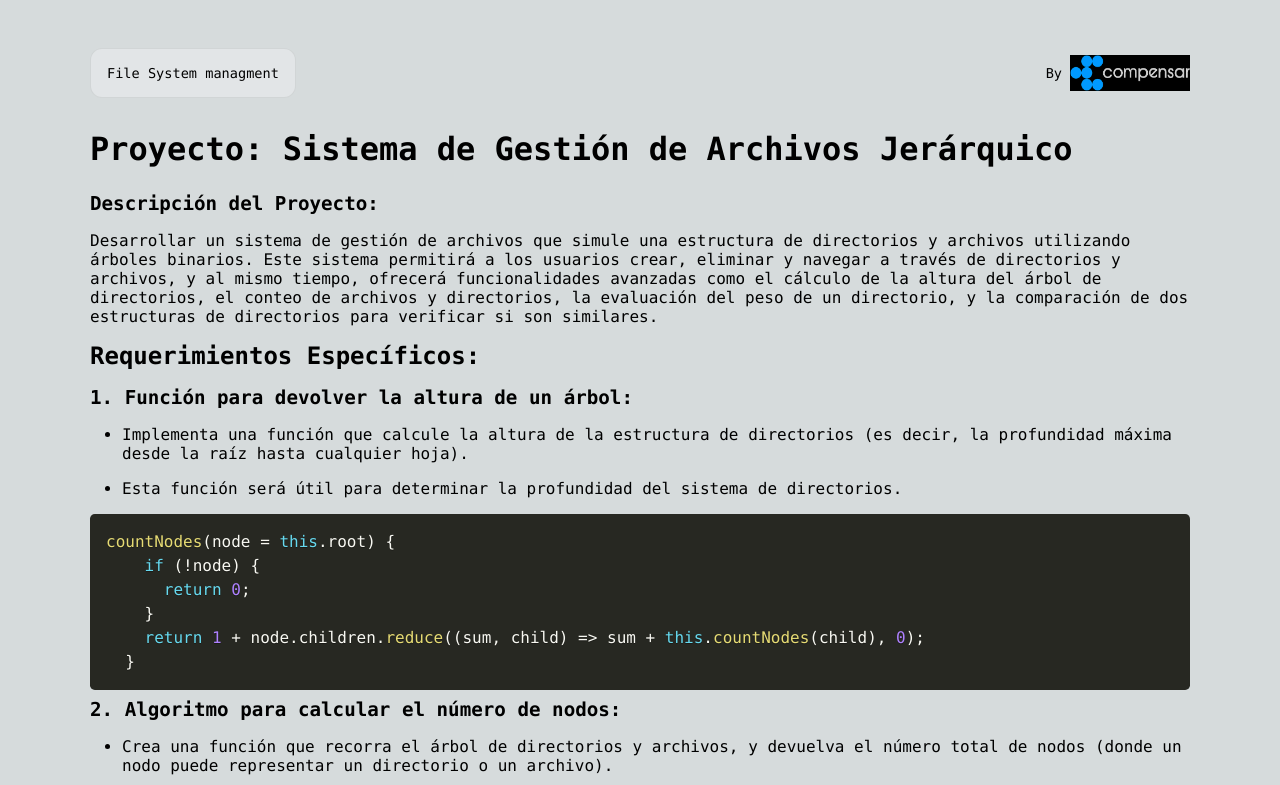
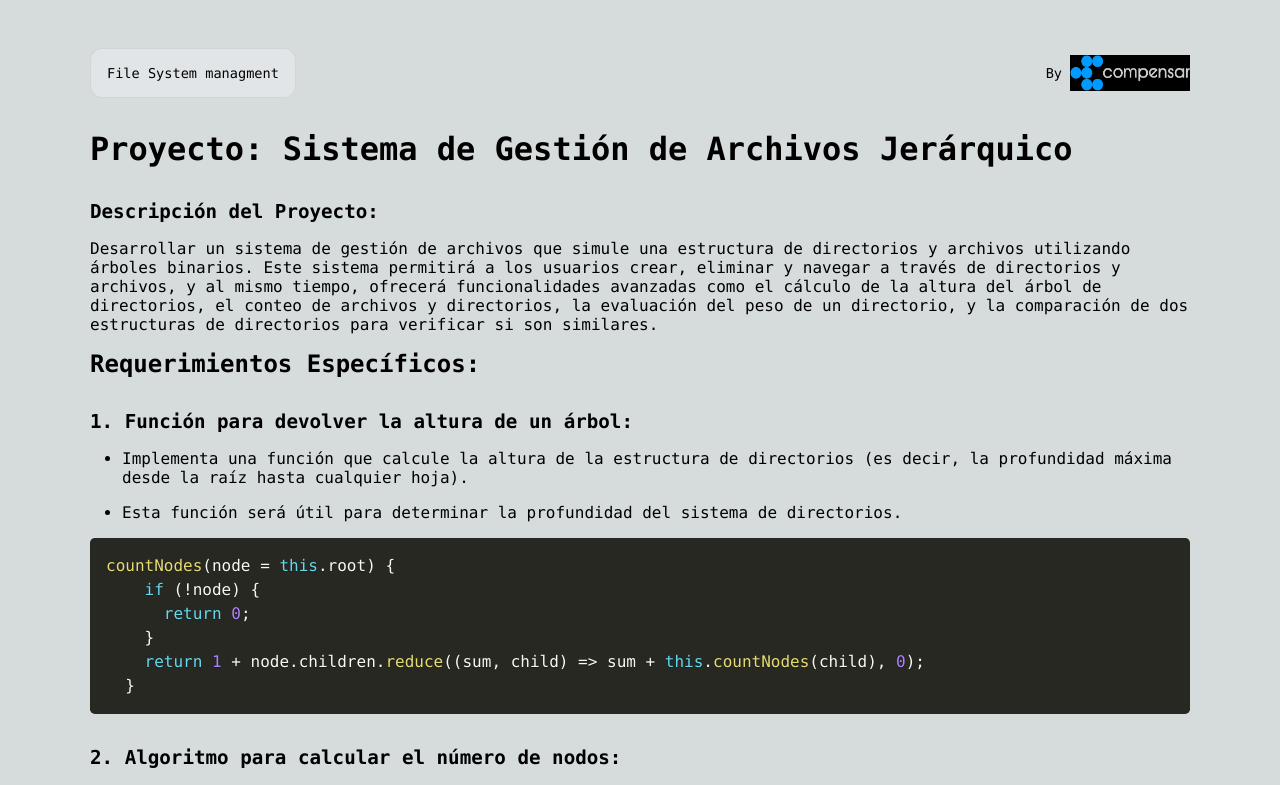
Before and after one commit to MrJohanF/trees, a Next.js app: page / in a window 1280 px wide. Shown: the top 785 px of the page. Built offline with nearby package versions, Linux system fonts and the light colour scheme.

Commit message:
style: Adjust margin and font size in page module

```diff
--- a/src/app/page.module.css
+++ b/src/app/page.module.css
@@ -46,6 +46,10 @@
   margin-bottom: 1rem;
 }
 
+.section ul {
+  margin-bottom: 0.2rem;
+}
+
 .section ul li {
   margin-left: 2rem;
   margin-top: 0.5rem;
@@ -63,6 +67,7 @@
 
 .section h3 {
   font-size: 1.2rem;
+  margin-top: 2rem;
   margin-bottom: 1rem;
 }
 
```
